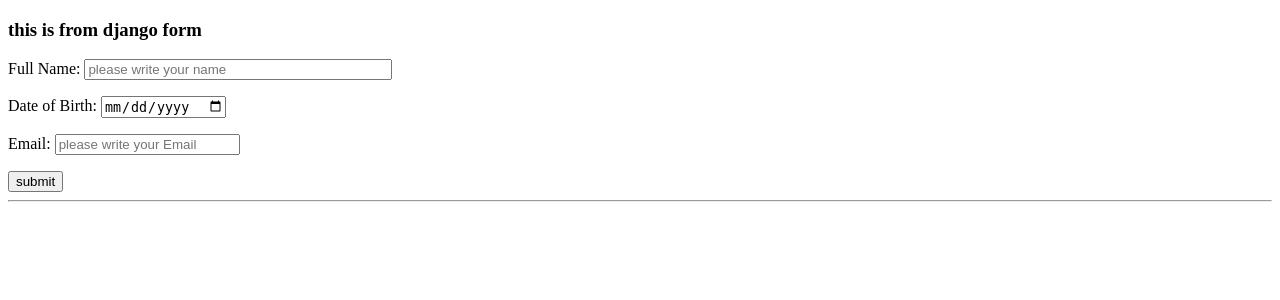
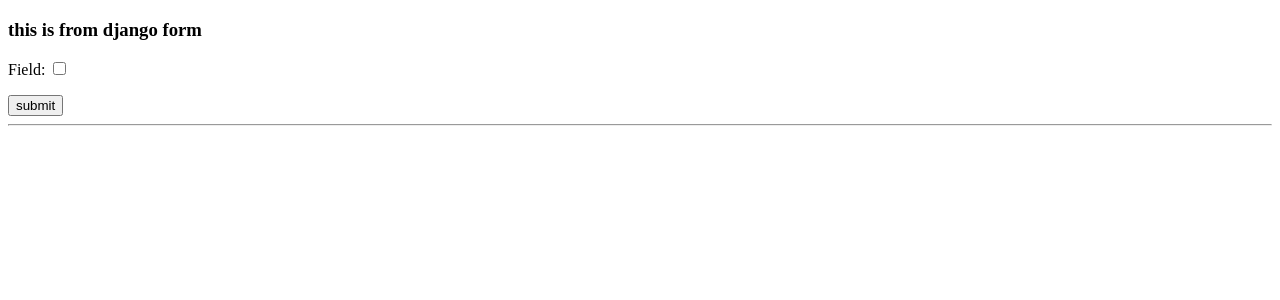
Before and after one commit to mz-nibir/Django-practise, a Django app: page /form/ in a window 1280 px wide. Shown: the top 300 px of the page. Run offline with Django 3.2, Linux system fonts and the light colour scheme.

Commit message:
boolean field

```diff
--- a/My_First_Project/first_app/forms.py
+++ b/My_First_Project/first_app/forms.py
@@ -1,10 +1,4 @@
 from django import forms
 
 class user_form (forms.Form):
-    user_name = forms.CharField(label='Full Name',
-    widget=forms.TextInput(attrs={'placeholder':'please write your name','style':'width:300px'}))
-
-    dob = forms.DateField(label='Date of Birth', widget=forms.TextInput(attrs={'type':'date'}))
-
-    user_email= forms.EmailField(label='Email',
-    widget=forms.TextInput(attrs={'placeholder':'please write your Email'}))
+    field = forms.BooleanField(required=False)
--- a/My_First_Project/first_app/views.py
+++ b/My_First_Project/first_app/views.py
@@ -18,13 +18,12 @@ def form(request):
         new_form = forms.user_form(request.POST)
 
         if new_form.is_valid():
-            user_name = new_form.cleaned_data['user_name']
-            dob = new_form.cleaned_data['dob']
-            user_email = new_form.cleaned_data['user_email']
+            user_name = new_form.cleaned_data['field']
+
 
             diction.update({'user_name': user_name})
-            diction.update({'user_dob': dob})
-            diction.update({'user_email': user_email})
+            # diction.update({'user_dob': dob})
+            # diction.update({'user_email': user_email})
 
             diction.update({'form_submitted': 'yes'})
 
--- a/My_First_Project/templates/first_app/form.html
+++ b/My_First_Project/templates/first_app/form.html
@@ -22,8 +22,8 @@
     {% if form_submitted %}
 
       <p>{{user_name}}</p>
-      <p>{{user_dob}}</p>
-      <p>{{user_email}}</p>
+      <!-- <p>{{user_dob}}</p>
+      <p>{{user_email}}</p> -->
 
     {% endif %}
 
```
